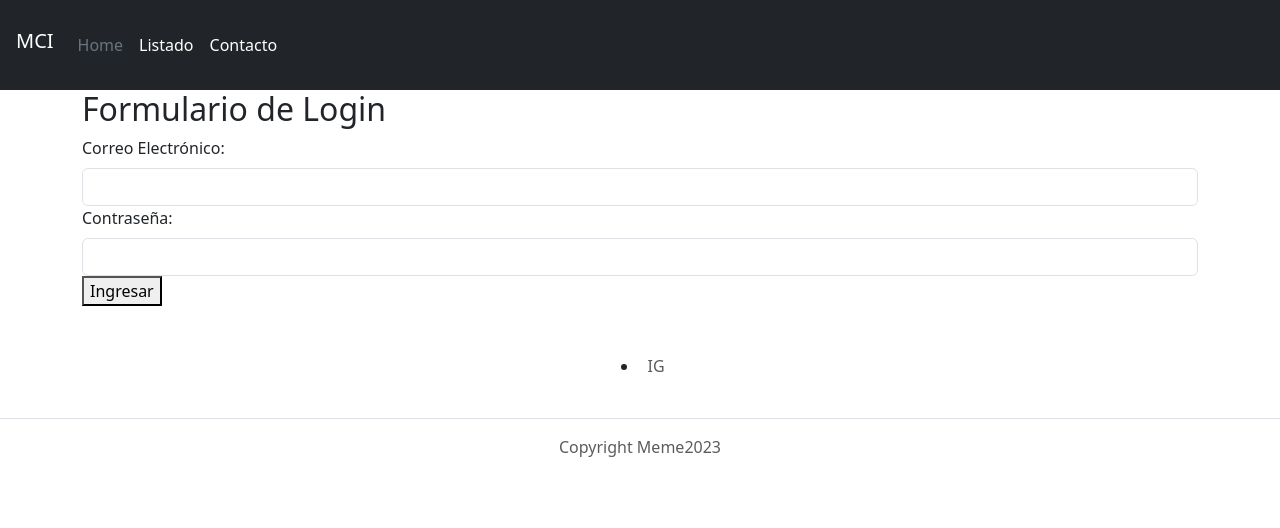
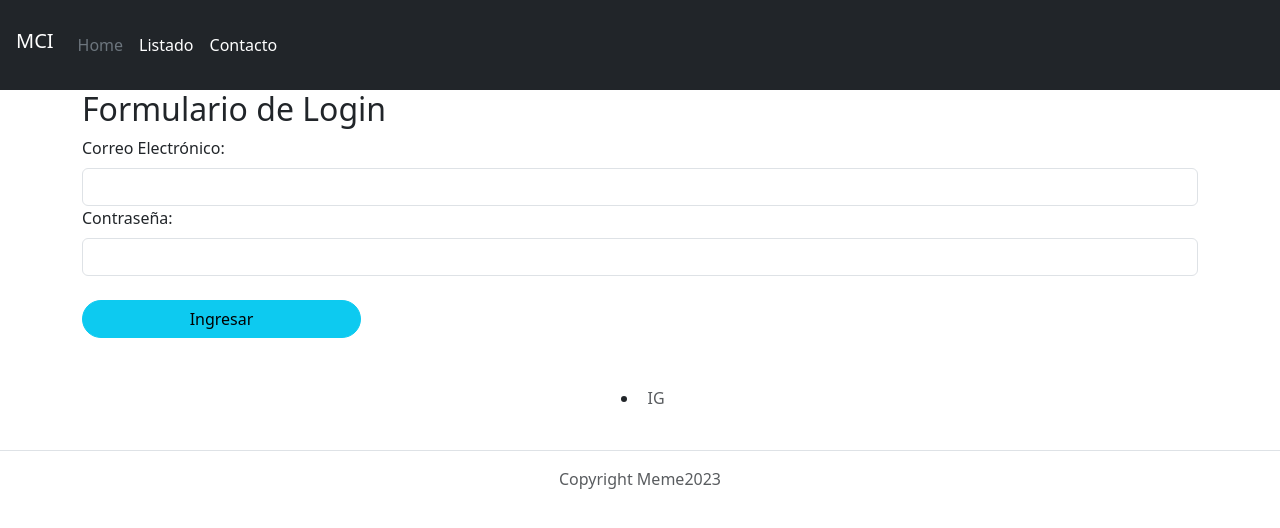
Before and after one commit to mciannello/my-app-pelis, a React (Create React App) app: page / in a window 1280 px wide. Shown: the top 528 px of the page. Built offline with nearby package versions, Linux system fonts and the light colour scheme.

Commit message:
aplicado boostrap

```diff
--- a/src/components/Login.js
+++ b/src/components/Login.js
@@ -59,8 +59,8 @@ return (
         <input type="text" name="email" className="form-control"/>
         <label className="form-label"> Contraseña: </label>
         <input type="password" name="password" className="form-control"/>
-
-    <button type="submit">Ingresar</button>
+    <br/>
+    <button type="submit" className="btn btn-info rounded-pill px-3 col-3 ">Ingresar</button>
     </form>
     </div>
 )
```
